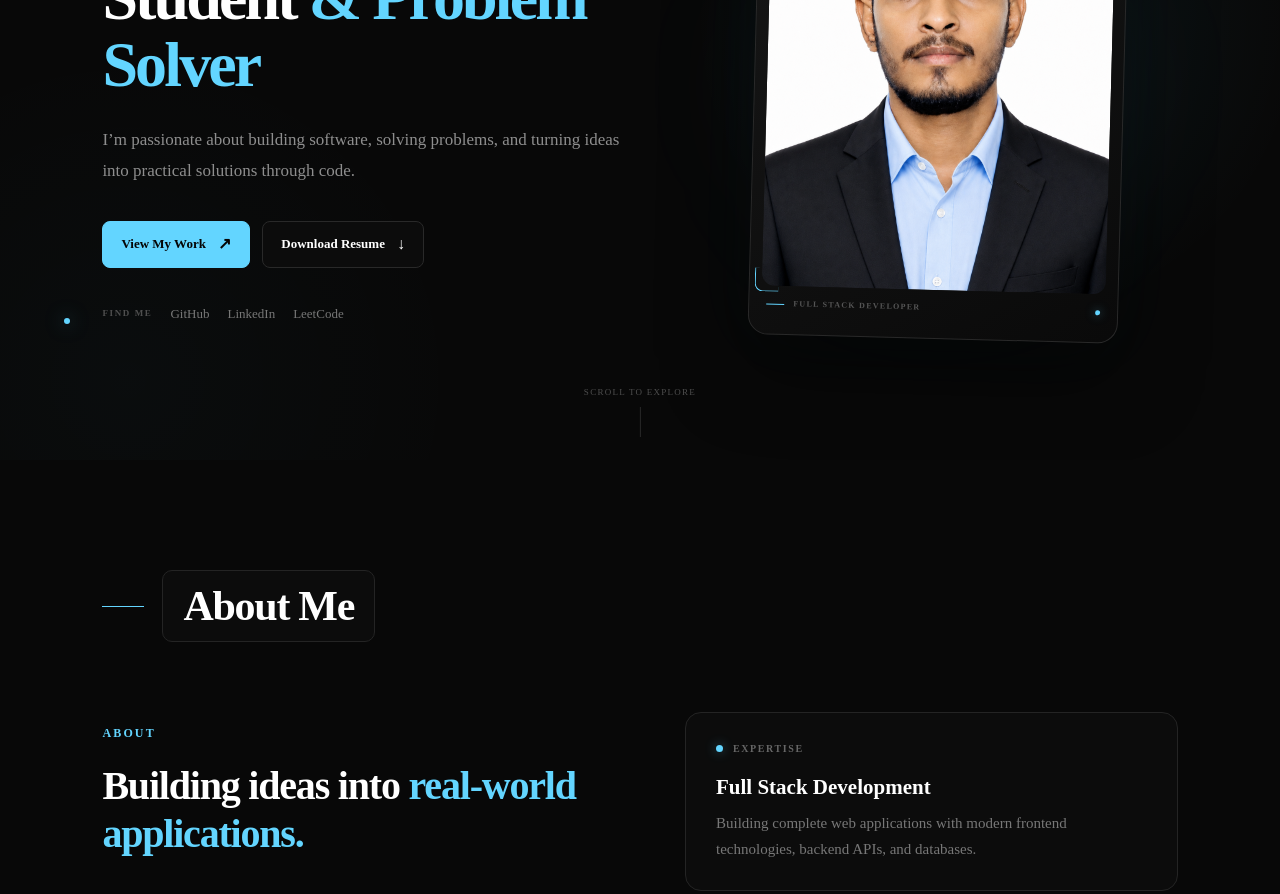
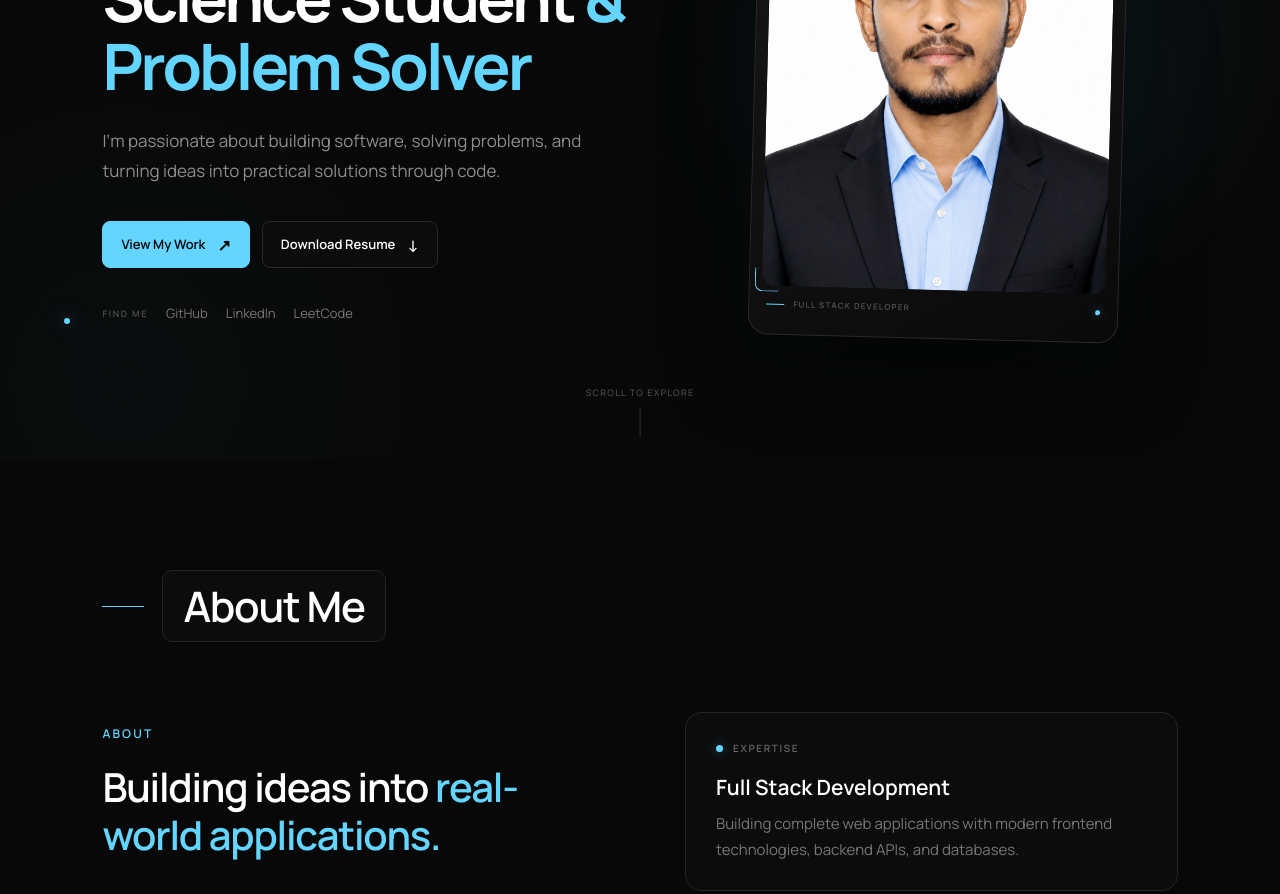
Before and after one commit to prasoonsin/prasoon-portfolio, a React (Vite) app in the folder client/: page / in a window 1280 px wide. Shown: the part 340-1234 px from the top of the page. Built offline with nearby package versions, Linux system fonts and the light colour scheme; no server answers.

Commit message:
Update global portfolio typography

```diff
--- a/client/src/index.css
+++ b/client/src/index.css
@@ -1,4 +1,3 @@
-
 /* ========================================
    GOOGLE FONT
 ======================================== */
@@ -16,29 +15,98 @@
   box-sizing: border-box;
 }
 
+
+/* ========================================
+   HTML
+======================================== */
+
 html {
   scroll-behavior: smooth;
   scroll-padding-top: 80px;
 }
 
+
+/* ========================================
+   BODY
+======================================== */
+
+html,
 body {
-  font-family:
-    'Manrope',
-    Arial,
-    Helvetica,
-    sans-serif;
-
+  font-family: 'Manrope', Arial, Helvetica, sans-serif;
   background: #080808;
   color: #ffffff;
+}
 
+body {
   line-height: 1.5;
   overflow-x: hidden;
+
+  /* Better font rendering */
+  -webkit-font-smoothing: antialiased;
+  -moz-osx-font-smoothing: grayscale;
 }
 
-body,
+
+/* ========================================
+   GLOBAL TYPOGRAPHY
+======================================== */
+
+/* Headings */
+
+h1,
+h2,
+h3,
+h4,
+h5,
+h6 {
+  font-family: 'Manrope', Arial, Helvetica, sans-serif;
+  color: #ffffff;
+  margin: 0;
+}
+
+/* Main headings */
+
+h1 {
+  font-weight: 800;
+}
+
+/* Section / secondary headings */
+
+h2,
+h3 {
+  font-weight: 700;
+}
+
+/* Smaller headings */
+
+h4,
+h5,
+h6 {
+  font-weight: 600;
+}
+
+
+/* Paragraphs */
+
+p {
+  font-family: 'Manrope', Arial, Helvetica, sans-serif;
+  font-weight: 400;
+}
+
+
+/* Links */
+
+a {
+  font-family: inherit;
+}
+
+
+/* Buttons and form elements */
+
 button,
 input,
-textarea {
+textarea,
+select {
   font-family: inherit;
 }
 
@@ -107,6 +175,7 @@ ol {
 
 #root {
   min-height: 100vh;
+  font-family: 'Manrope', Arial, Helvetica, sans-serif;
 }
 
 
@@ -131,6 +200,7 @@ ol {
 .section-heading h2 {
   margin: 0;
   color: #ffffff;
+  font-family: 'Manrope', Arial, Helvetica, sans-serif;
   font-size: 42px;
   font-weight: 700;
   line-height: 1.2;
```
